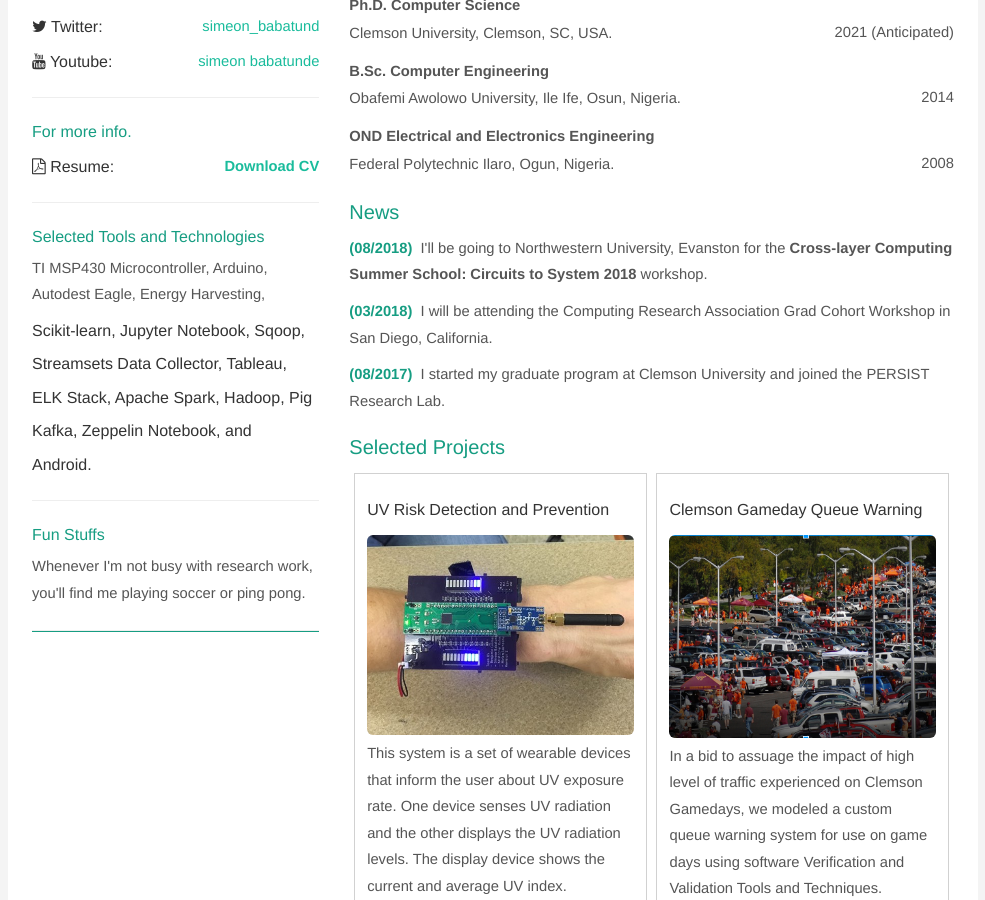
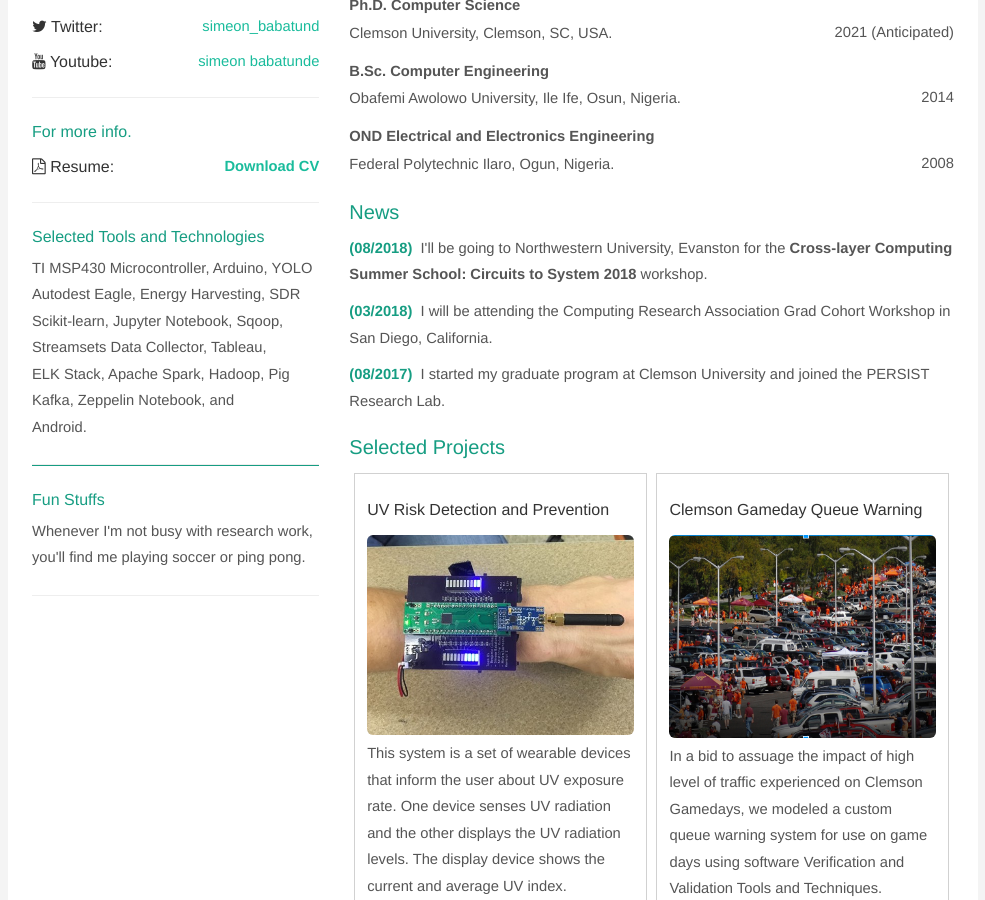
Before and after one commit to simeonbabatunde/simeonbabatunde.github.io, a Jekyll site: the page built from index.html, in a window 1280 px wide and 900 px high, scrolled down 555 px. Shown: the whole window, without its empty margins (147-1132 px from the left). Built offline with Jekyll 4.4.1, drawn with Linux system fonts in a browser that asks for light colours; nearby versions of some CDN libraries; comment, search, counter and statistics services are not loaded.

Commit message:
updated other info

```diff
--- a/_includes/sidebar.html
+++ b/_includes/sidebar.html
@@ -52,13 +52,13 @@
 
 <hr class="myline">
 <h4 class="myh4">Selected Tools and Technologies</h4>
-<p class="compact">TI MSP430 Microcontroller, Arduino,</p>
-<p class="compact">Autodest Eagle, Energy Harvesting,</p>
-<h4 class="compact">Scikit-learn, Jupyter Notebook, Sqoop,</h4>
-<h4 class="compact">Streamsets Data Collector, Tableau,</h4>
-<h4 class="compact">ELK Stack, Apache Spark, Hadoop, Pig</h4>
-<h4 class="compact">Kafka, Zeppelin Notebook, and</h4>
-<h4 class="compact">Android.</h4>
+<p class="compact">TI MSP430 Microcontroller, Arduino, YOLO</p>
+<p class="compact">Autodest Eagle, Energy Harvesting, SDR</p>
+<p class="compact">Scikit-learn, Jupyter Notebook, Sqoop,</p>
+<p class="compact">Streamsets Data Collector, Tableau,</p>
+<p class="compact">ELK Stack, Apache Spark, Hadoop, Pig</p>
+<p class="compact">Kafka, Zeppelin Notebook, and</p>
+<p class="compact">Android.</p>
 
 <hr class="myline">
 
```
